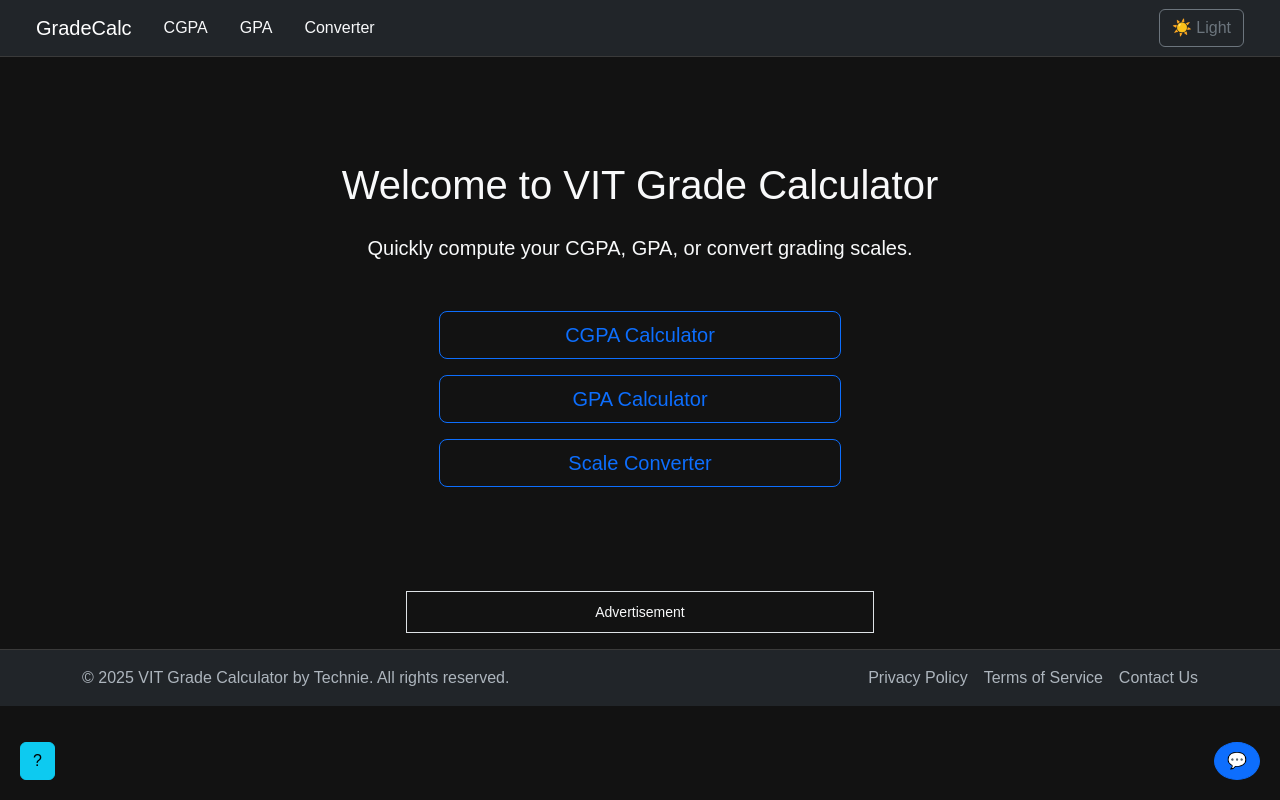
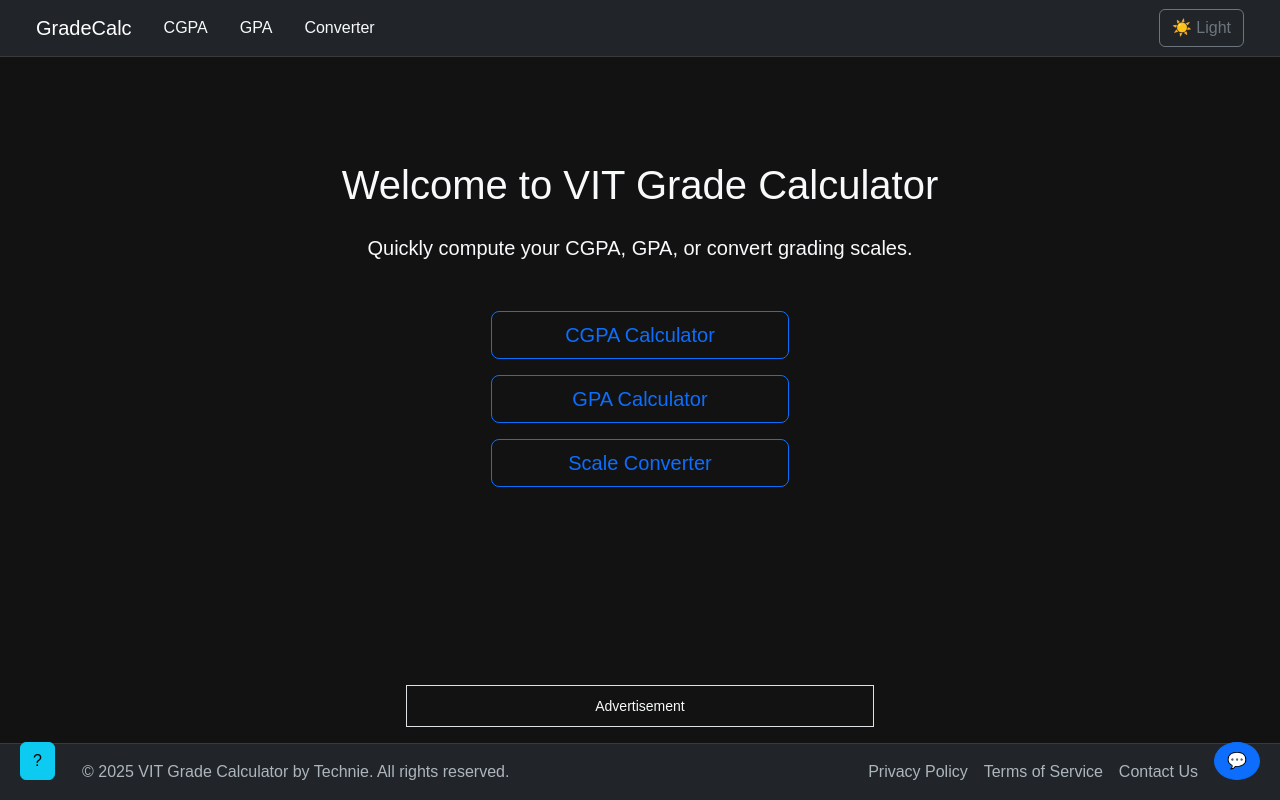
Before and after one commit to sauravkediaa/gradecalculator, a React (Create React App) app: page / in a window 1280 px wide. Built offline with nearby package versions, Linux system fonts and the light colour scheme.

Commit message:
Fixed floating footer issue

```diff
--- a/src/theme.css
+++ b/src/theme.css
@@ -1,3 +1,5 @@
+/* src/theme.css */
+
 /* =========================================================
    theme.css — QuizPortal Color Scheme for GradeCalc
    ========================================================= */
@@ -22,16 +24,19 @@
   --light-text: #212529;
 }
 
-/* 2. Global body styling */
+/* 2. Root & Body Setup for sticky footer */
 html,
 body {
   height: 100%;
   margin: 0;
-  font-family: Arial, sans-serif;
+  padding: 0;
+}
+body {
+  display: flex;
+  flex-direction: column;
   background-color: var(--bg-page);
   color: var(--text-light);
-  display: flex;
-  flex-direction: column;
+  font-family: Arial, sans-serif;
   transition: background-color 0.3s, color 0.3s;
 }
 body.light-mode {
@@ -39,7 +44,14 @@
   color: var(--light-text);
 }
 
-/* 3. Navbar full-width + styling */
+/* 3. Make #root full-height flex container too */
+#root {
+  display: flex;
+  flex-direction: column;
+  flex: 1;
+}
+
+/* 4. Navbar full-width + styling */
 .navbar {
   width: 100%;
   background-color: var(--bg-navbar) !important;
@@ -59,7 +71,7 @@
   text-decoration: underline;
 }
 
-/* 4. Main content centering */
+/* 5. Main content flex-grow so footer is pushed down */
 main {
   flex: 1;
   padding: 2rem 1rem;
@@ -67,7 +79,7 @@
   margin: auto;
 }
 
-/* 5. Panel / card background override */
+/* 6. Override panel/card background to be transparent */
 #export-area {
   background: transparent !important;
   box-shadow: none !important;
@@ -78,14 +90,14 @@
   box-shadow: 0 4px 8px rgba(0, 0, 0, 0.1);
 }
 
-/* 6. Headings */
+/* 7. Headings */
 h3 {
   color: var(--primary);
   text-align: center;
   margin-bottom: 1rem;
 }
 
-/* 7. Form controls */
+/* 8. Form controls */
 .form-control,
 .form-select {
   background-color: var(--bg-input);
@@ -103,7 +115,7 @@
   color: var(--light-text);
 }
 
-/* 8. Buttons */
+/* 9. Buttons */
 .btn-outline-primary {
   color: var(--primary);
   border-color: var(--primary);
@@ -114,7 +126,7 @@
   color: #fff;
 }
 
-/* 9. Ads styling */
+/* 10. Ads styling */
 footer.ad-footer,
 .AdsBox div.border {
   background-color: var(--footer-bg);
@@ -133,13 +145,13 @@
   color: var(--light-text);
 }
 
-/* 10. Footer styling */
+/* 11. Footer styling (sticky at bottom) */
 .footer {
   background-color: var(--footer-bg);
   border-top: 1px solid var(--footer-border);
   color: var(--text-secondary);
-  transition: background-color 0.3s, color 0.3s;
   width: 100%;
+  /* no extra margin: flex layout handles placement */
 }
 body.light-mode .footer {
   background-color: var(--light-bg-panel);
```
